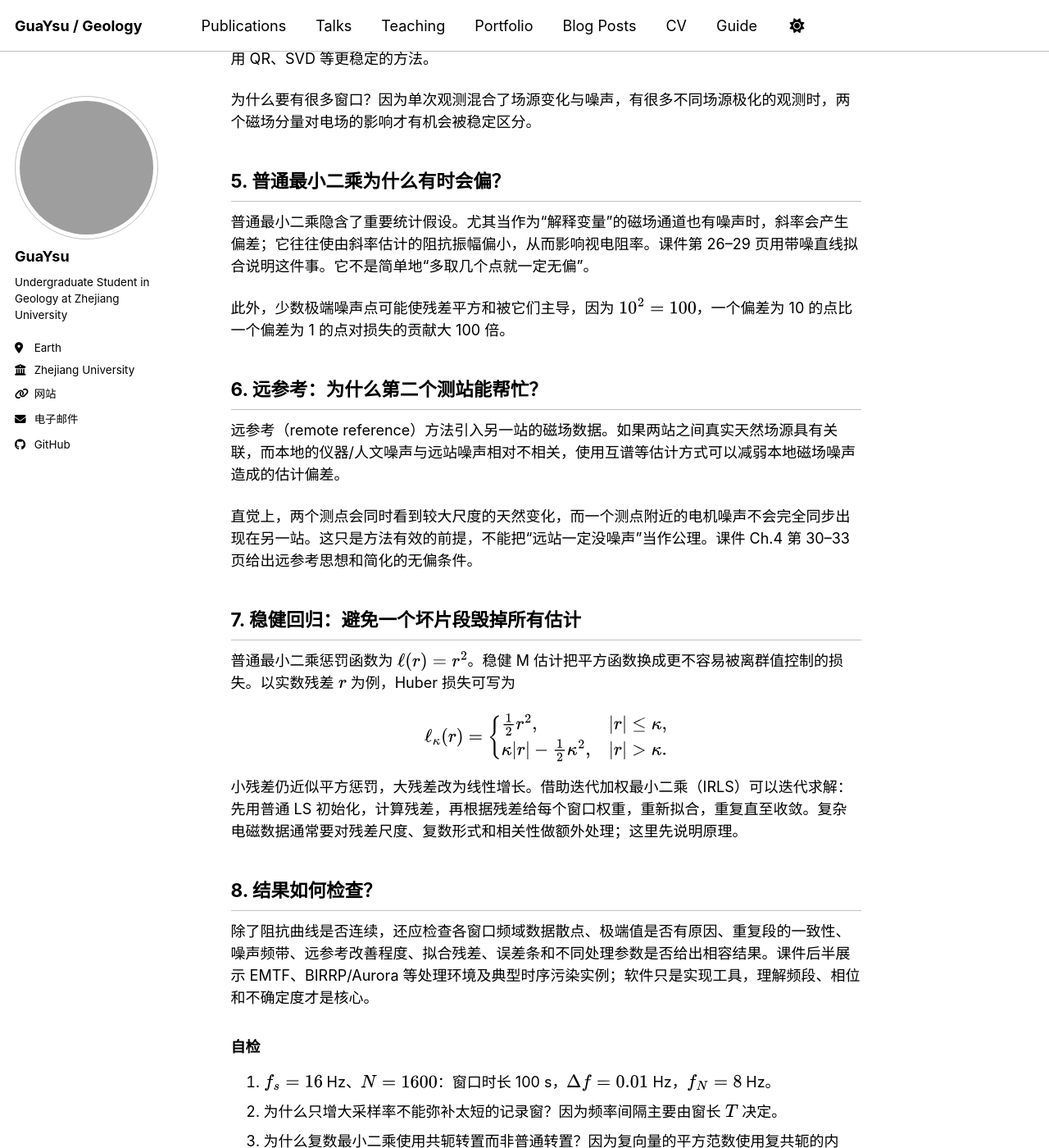
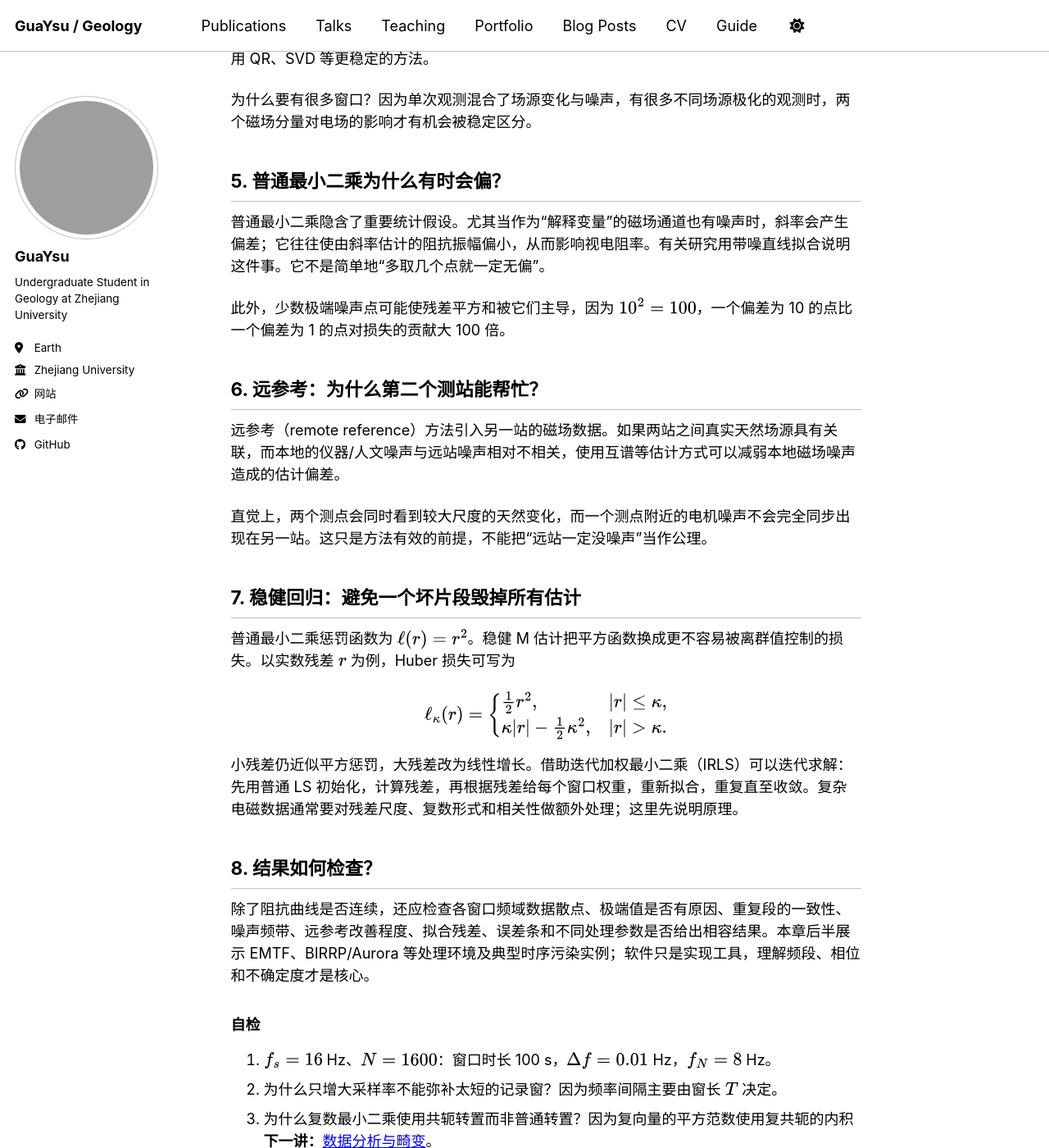
Before and after one commit to GuaYsu/guaysu.github.io, a Jekyll site: the page built from _posts/2026-10-21-mt-course-05-processing.md, in a window 1280 px wide and 1400 px high, scrolled down 2131 px. Shown: the whole window at 82% size. Built offline with Jekyll 4.4.1, drawn with Linux system fonts in a browser that asks for light colours; a script bundle is joined from its source files by our own code; library files that are not in the unit come from our copies; some of the changed text lies outside the part shown; grey boxes are pictures that could not be loaded.

Commit message:
docs(mt): make 05-processing independent of lecture slides

```diff
--- a/_posts/2026-10-21-mt-course-05-processing.md
+++ b/_posts/2026-10-21-mt-course-05-processing.md
@@ -19,7 +19,7 @@ $$
 X(f)=\int_{-\infty}^{+\infty}x(t)e^{-i2\pi ft}\,dt.
 $$
 
-$X(f)$ 是复数；其模长反映该频率分量的强弱，相角保存该频率分量的相位。课件处理具体软件格式时可能涉及不同变换归一化和频率顺序，要遵守实现约定，不能只凭公式的外观判断数据已正确。
+$X(f)$ 是复数；其模长反映该频率分量的强弱，相角保存该频率分量的相位。本章处理具体软件格式时可能涉及不同变换归一化和频率顺序，要遵守实现约定，不能只凭公式的外观判断数据已正确。
 
 ## 2. 采样、Nyquist 与 DFT
 
@@ -44,7 +44,7 @@ $$
 
 一整夜的观测既包含正常时段也可能包含突然干扰。将时序切成很多重叠或非重叠短片段，每段分别做频域变换，就能比较同一频率在不同时段的结果，筛除明显异常并进行统计估计。
 
-但若窗长从 100 s 缩短到 10 s，频率间隔会从约 0.01 Hz 变成 0.1 Hz；短窗带来较好的**时间定位**，却损失频率分辨率。实际计算还常乘上平滑的时间窗函数来控制频谱泄漏；窗口宽度、重叠和旁瓣会影响结果。课件第 8–20 页介绍切窗、FFT、去采样（decimation）及频带组合：较低频的处理往往需要更长窗口，降采样前还应有合适的抗混叠滤波。
+但若窗长从 100 s 缩短到 10 s，频率间隔会从约 0.01 Hz 变成 0.1 Hz；短窗带来较好的**时间定位**，却损失频率分辨率。实际计算还常乘上平滑的时间窗函数来控制频谱泄漏；窗口宽度、重叠和旁瓣会影响结果。有关研究介绍切窗、FFT、去采样（decimation）及频带组合：较低频的处理往往需要更长窗口，降采样前还应有合适的抗混叠滤波。
 
 ## 4. 阻抗估计：把曲线拟合搬进复数世界
 
@@ -85,7 +85,7 @@ $$
 
 ## 5. 普通最小二乘为什么有时会偏？
 
-普通最小二乘隐含了重要统计假设。尤其当作为“解释变量”的磁场通道也有噪声时，斜率会产生偏差；它往往使由斜率估计的阻抗振幅偏小，从而影响视电阻率。课件第 26–29 页用带噪直线拟合说明这件事。它不是简单地“多取几个点就一定无偏”。
+普通最小二乘隐含了重要统计假设。尤其当作为“解释变量”的磁场通道也有噪声时，斜率会产生偏差；它往往使由斜率估计的阻抗振幅偏小，从而影响视电阻率。有关研究用带噪直线拟合说明这件事。它不是简单地“多取几个点就一定无偏”。
 
 此外，少数极端噪声点可能使残差平方和被它们主导，因为 $10^2=100$，一个偏差为 10 的点比一个偏差为 1 的点对损失的贡献大 100 倍。
 
@@ -93,7 +93,7 @@ $$
 
 远参考（remote reference）方法引入另一站的磁场数据。如果两站之间真实天然场源具有关联，而本地的仪器/人文噪声与远站噪声相对不相关，使用互谱等估计方式可以减弱本地磁场噪声造成的估计偏差。
 
-直觉上，两个测点会同时看到较大尺度的天然变化，而一个测点附近的电机噪声不会完全同步出现在另一站。这只是方法有效的前提，不能把“远站一定没噪声”当作公理。课件 Ch.4 第 30–33 页给出远参考思想和简化的无偏条件。
+直觉上，两个测点会同时看到较大尺度的天然变化，而一个测点附近的电机噪声不会完全同步出现在另一站。这只是方法有效的前提，不能把“远站一定没噪声”当作公理。
 
 ## 7. 稳健回归：避免一个坏片段毁掉所有估计
 
@@ -111,12 +111,10 @@ $$
 
 ## 8. 结果如何检查？
 
-除了阻抗曲线是否连续，还应检查各窗口频域数据散点、极端值是否有原因、重复段的一致性、噪声频带、远参考改善程度、拟合残差、误差条和不同处理参数是否给出相容结果。课件后半展示 EMTF、BIRRP/Aurora 等处理环境及典型时序污染实例；软件只是实现工具，理解频段、相位和不确定度才是核心。
+除了阻抗曲线是否连续，还应检查各窗口频域数据散点、极端值是否有原因、重复段的一致性、噪声频带、远参考改善程度、拟合残差、误差条和不同处理参数是否给出相容结果。本章后半展示 EMTF、BIRRP/Aurora 等处理环境及典型时序污染实例；软件只是实现工具，理解频段、相位和不确定度才是核心。
 
 ### 自检
 
 1. $f_s=16$ Hz、$N=1600$：窗口时长 100 s，$\Delta f=0.01$ Hz，$f_N=8$ Hz。
 2. 为什么只增大采样率不能弥补太短的记录窗？因为频率间隔主要由窗长 $T$ 决定。
-3. 为什么复数最小二乘使用共轭转置而非普通转置？因为复向量的平方范数使用复共轭的内积。
-
-**课件定位：** Ch.4 第 4–55 页；涉及工具软件的章节按具体安装环境参考老师课件。**下一讲：**[数据分析与畸变](/posts/2026/10/mt-course-06-analysis/)。
+3. 为什么复数最小二乘使用共轭转置而非普通转置？因为复向量的平方范数使用复共轭的内积 **下一讲：**[数据分析与畸变](/posts/2026/10/mt-course-06-analysis/)。
```
